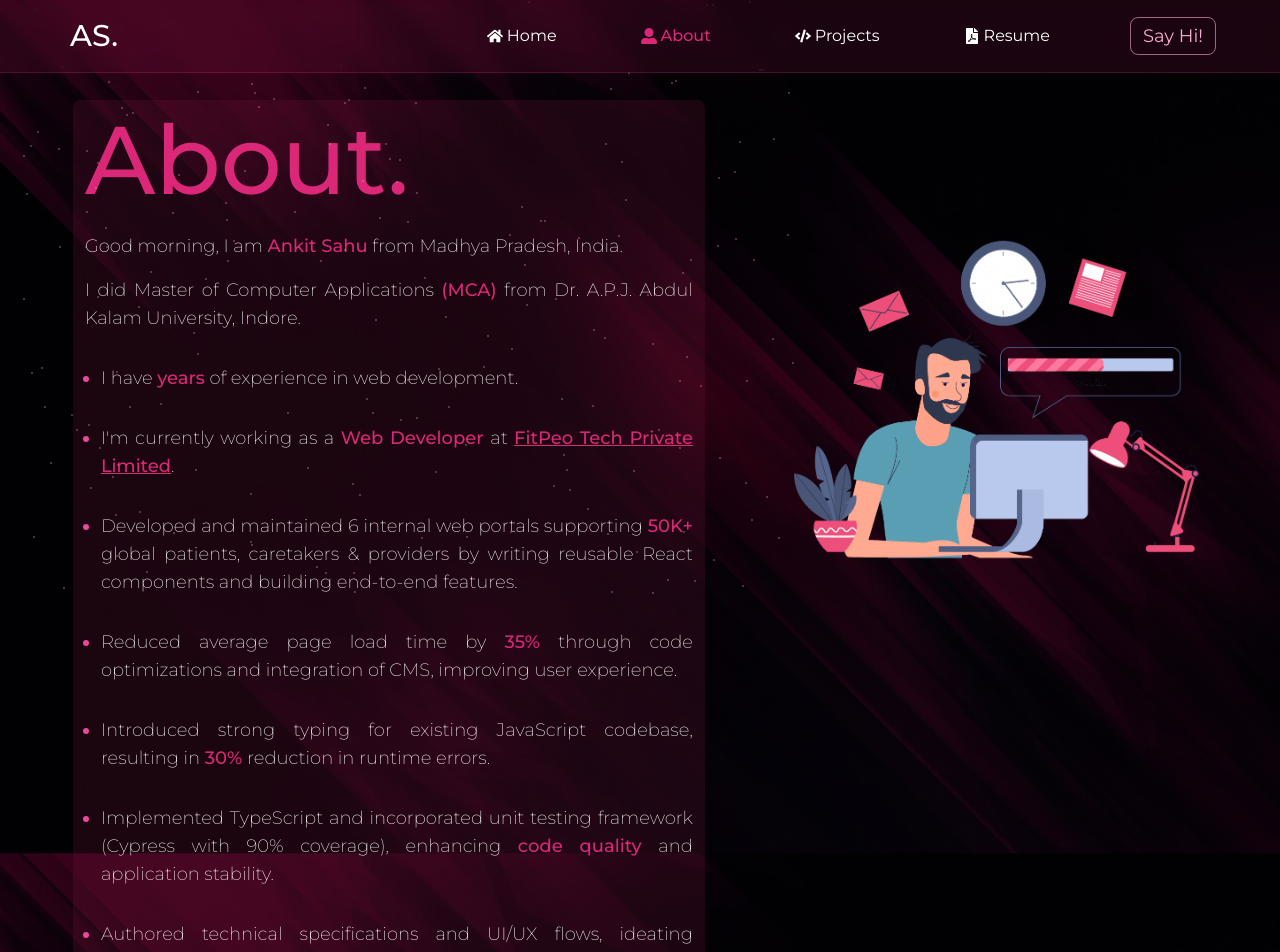
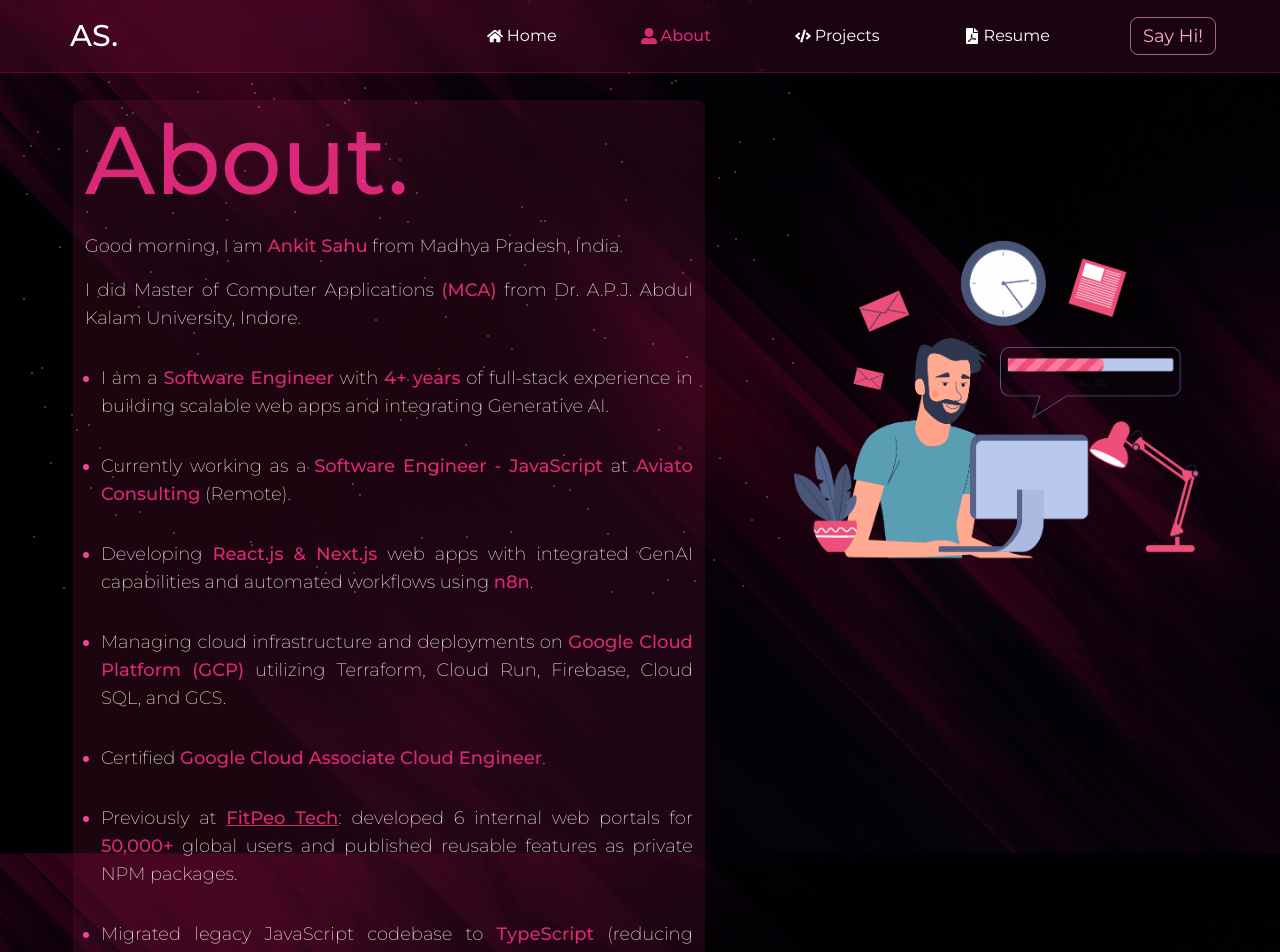
Before and after one commit to ankitsahu01/portfolio, a Next.js app: page /about in a window 1280 px wide. Shown: the top 952 px of the page. Built offline with nearby package versions, Linux system fonts and the light colour scheme.

Commit message:
feat(ui): update resume content

```diff
--- a/src/app/layout.js
+++ b/src/app/layout.js
@@ -8,7 +8,7 @@
 
 export const metadata = {
   title: 'Ankit Sahu | Portfolio',
-  description: 'Ankit Sahu Portfolio created using Next.js',
+  description: 'Ankit Sahu | Software Engineer with 4+ years of full-stack experience, GenAI integration, and Cloud deployments.',
   manifest: "/manifest.json",
 }
 
--- a/src/components/Footer.js
+++ b/src/components/Footer.js
@@ -23,7 +23,7 @@
             <Github size="1.5em" />
           </a>
           <a
-            href="https://www.linkedin.com/in/ankit-sahu-59a340b2/"
+            href="https://www.linkedin.com/in/ankit-sahu-ind"
             target="_blank"
           >
             <Linkedin size="1.5em" />
--- a/src/components/Home/IntroduceList.js
+++ b/src/components/Home/IntroduceList.js
@@ -4,59 +4,44 @@
   return (
     <ul className="marker:text-pink-500 list-disc space-y-8 pt-6 md:pt-8 pl-4">
       <li>
-        I have{" "}
+        I am a <span className="highlight">Software Engineer</span> with{" "}
         <span className="highlight">
-          {process.env.REACT_APP_YEAR_OF_EXP} years
+          {process.env.NEXT_PUBLIC_YEAR_OF_EXP || "4+"} years
         </span>{" "}
-        of experience in web development.
+        of full-stack experience in building scalable web apps and integrating Generative AI.
       </li>
       <li>
-        I'm currently working as a
-        <span className="highlight"> Web Developer </span>
-        at{" "}
+        Currently working as a{" "}
+        <span className="highlight">Software Engineer - JavaScript</span> at{" "}
+        <span className="highlight font-medium">Aviato Consulting</span> (Remote).
+      </li>
+      <li>
+        Developing <span className="highlight">React.js & Next.js</span> web apps with integrated GenAI capabilities and automated workflows using <span className="highlight">n8n</span>.
+      </li>
+      <li>
+        Managing cloud infrastructure and deployments on{" "}
+        <span className="highlight">Google Cloud Platform (GCP)</span> utilizing Terraform, Cloud Run, Firebase, Cloud SQL, and GCS.
+      </li>
+      <li>
+        Certified{" "}
+        <span className="highlight">Google Cloud Associate Cloud Engineer</span>.
+      </li>
+      <li>
+        Previously at{" "}
         <a
           className="underline highlight"
           target="_blank"
           href="https://www.linkedin.com/company/fitpeo"
         >
-          FitPeo Tech Private Limited
+          FitPeo Tech
         </a>
-        .
+        : developed 6 internal web portals for <span className="highlight">50,000+</span> global users and published reusable features as private NPM packages.
       </li>
       <li>
-        Developed and maintained 6 internal web portals supporting
-        <span className="highlight"> 50K+ </span>global patients, caretakers &
-        providers by writing reusable React components and building end-to-end
-        features.
+        Migrated legacy JavaScript codebase to <span className="highlight">TypeScript</span> (reducing runtime errors by 30%) and added Cypress testing with 90% coverage.
       </li>
       <li>
-        Reduced average page load time by
-        <span className="highlight"> 35% </span>through code optimizations and
-        integration of CMS, improving user experience.
-      </li>
-      <li>
-        Introduced strong typing for existing JavaScript codebase, resulting in{" "}
-        <span className="highlight"> 30% </span>
-        reduction in runtime errors.
-      </li>
-      <li>
-        Implemented TypeScript and incorporated unit testing framework (Cypress
-        with 90% coverage), enhancing{" "}
-        <span className="highlight"> code quality </span> and application
-        stability.
-      </li>
-      <li>
-        Authored technical specifications and UI/UX flows, ideating solutions
-        that align with <span className="highlight"> business goals</span>.
-      </li>
-      <li>
-        Combined 5 internal web portals into single web portal, to implement DRY
-        concept.
-      </li>
-      <li>
-        Published a large feature as private{" "}
-        <span className="highlight"> NPM package</span> to reuse it across all
-        web portals.
+        Optimized application performance, reducing average page load times by <span className="highlight">35%</span>.
       </li>
     </ul>
   );
--- a/src/components/Home/Type.js
+++ b/src/components/Home/Type.js
@@ -7,16 +7,13 @@
     <Typewriter
       options={{
         strings: [
-          "Front-end Developer",
-          "React.JS",
-          "Next.JS",
-          "JavaScript",
-          "TypeScript",
-          "Remix.JS",
-          "APIs",
-          "MERN Stack Developer",
-          "Web Developer",
-          "Freelancer",
+          "Software Engineer",
+          "Full-Stack Developer",
+          "React.js & Next.js",
+          "TypeScript & JavaScript",
+          "GenAI Integration",
+          "Google Cloud (GCP)",
+          "Workflow Automation",
         ],
         autoStart: true,
         loop: true,
```
